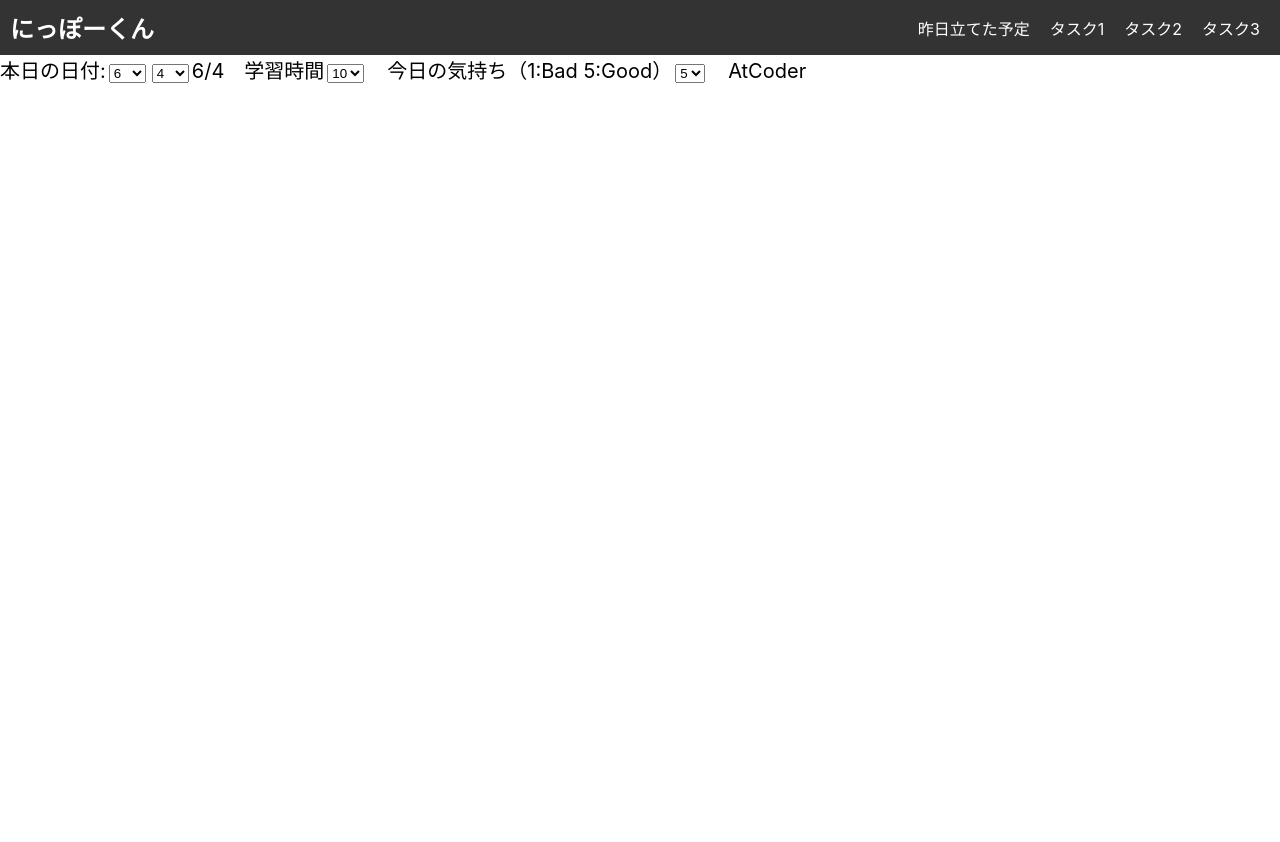
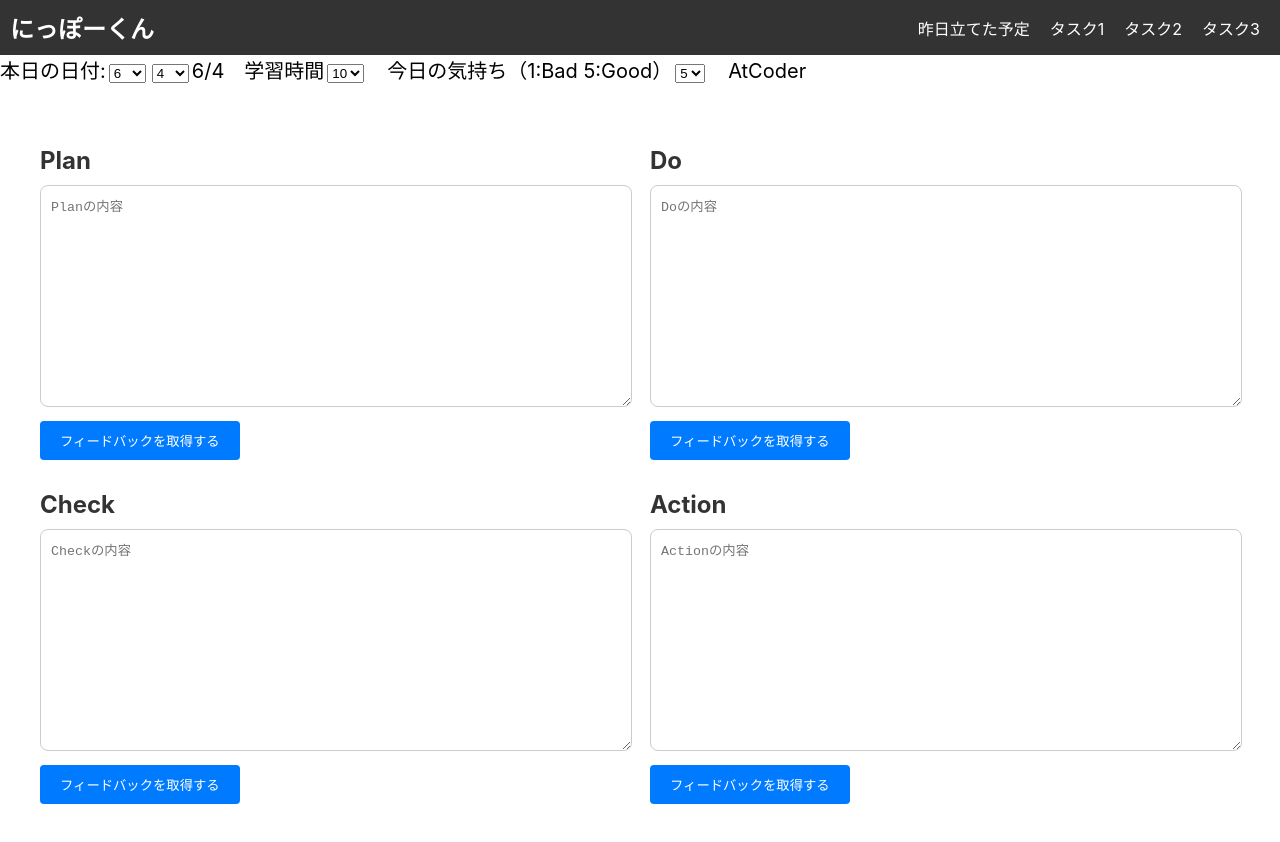
Before and after one commit to apprentice-team-3/DEV2, a React (Create React App) app in the folder nippo-kun/: page / in a window 1280 px wide. Shown: the top 842 px of the page. Before the commit the page ends 800 px from the top, so only its background shows below. Built offline with nearby package versions, Linux system fonts and the light colour scheme.

Commit message:
PDCAを追加。

```diff
--- a/nippo-kun/src/index.js
+++ b/nippo-kun/src/index.js
@@ -2,6 +2,7 @@ import React from "react";
 import ReactDOM from "react-dom/client";
 import Header from "./components/header";
 import MetaData from "./components/MetaData";
+import PDCA from "./components/pdca";
 import "./index.css";
 import reportWebVitals from "./reportWebVitals";
 
@@ -10,6 +11,7 @@ root.render(
   <React.StrictMode>
     <Header />
     <MetaData />
+    <PDCA />
   </React.StrictMode>
 );
 
```
Also changed, not shown: nippo-kun/src/components/PDCA/index.css (deleted), nippo-kun/src/components/PDCA/index.js (deleted).
